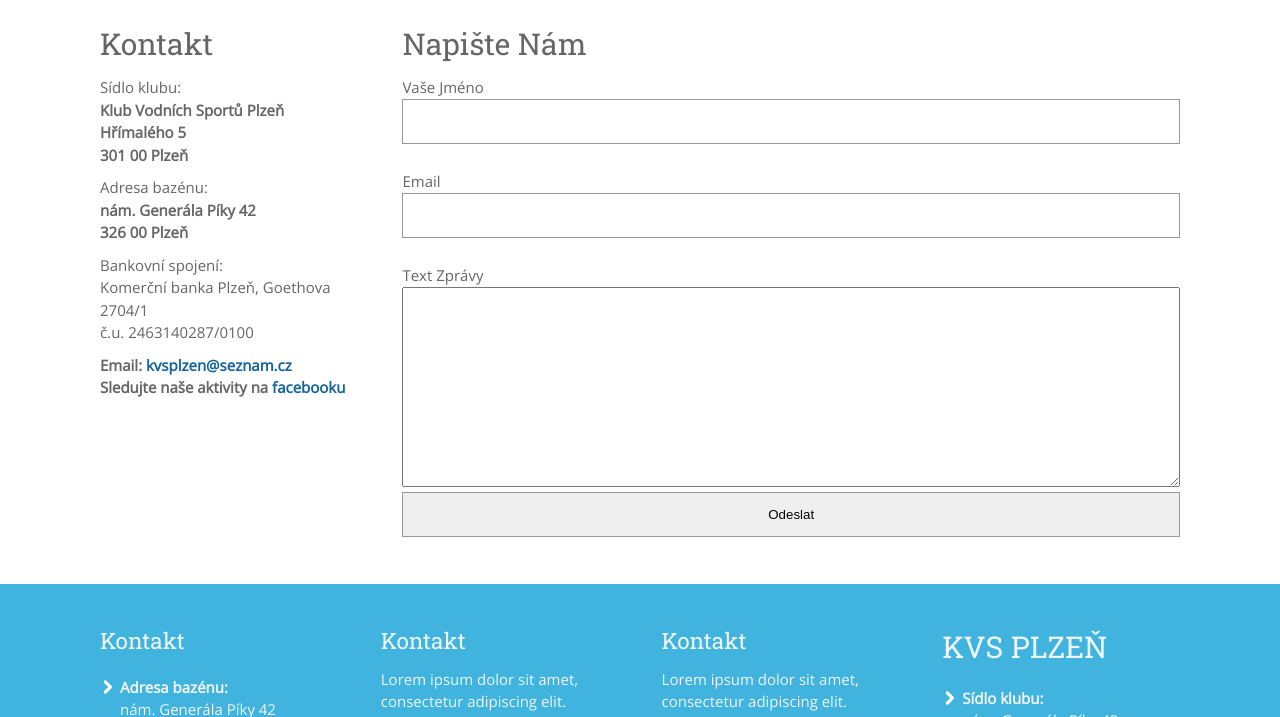
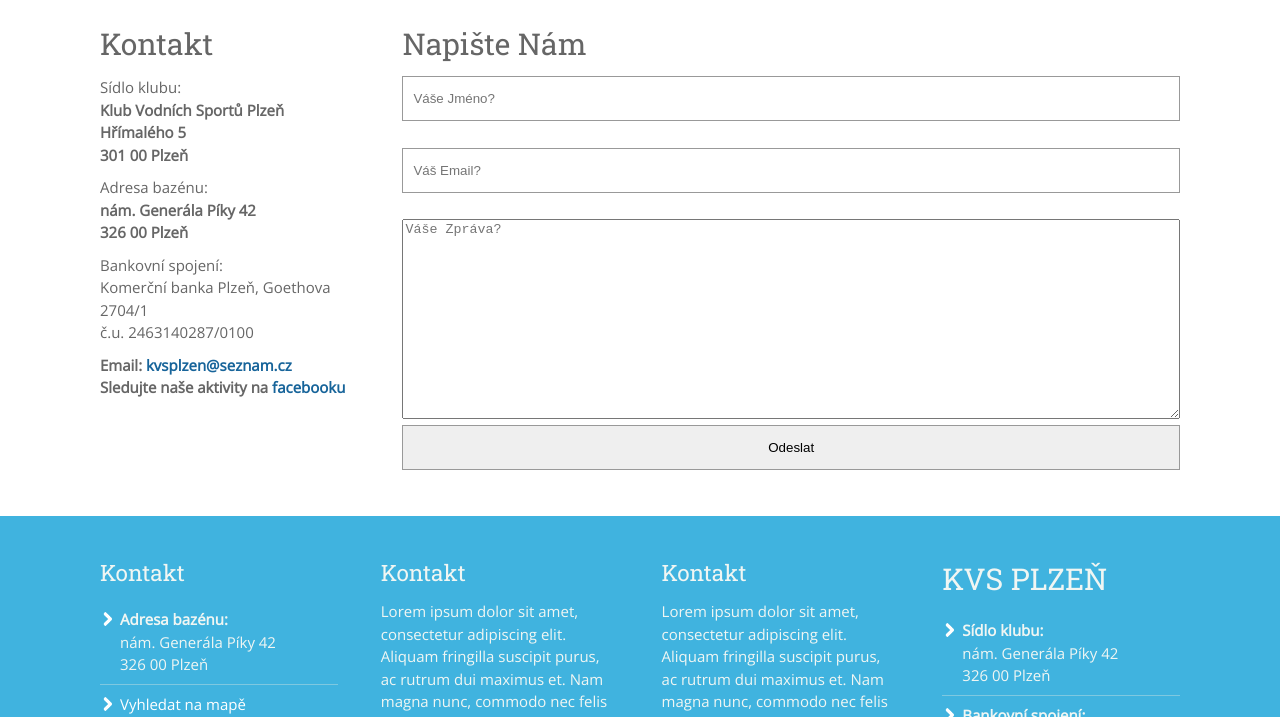
Before and after one commit to SteveVil/KVS-web, a Jekyll site: the page built from Kontakt/index.html, in a window 1280 px wide and 900 px high, scrolled down 366 px, cut to the strip 183-900 px from the top of the window. Built offline with Jekyll 4.4.1, drawn with Linux system fonts in a browser that asks for light colours; nearby versions of some CDN libraries.

Commit message:
Update index.html

```diff
--- a/Kontakt/index.html
+++ b/Kontakt/index.html
@@ -30,16 +30,16 @@
 
 		<form action="mailto:tomas.vildomec@seznam.cz" method="post">
 <div class="row requiredRow">
-	<label for="txt_VašeJméno" id="VašeJméno-ariaLabel">Vaše Jméno</label>
-	<input id="txt_VašeJméno" name="txt_VašeJméno" type="text" aria-labelledby="VašeJméno-ariaLabel" class="required" title="Vaše Jméno. povinné pole">
+	<label for="txt_VašeJméno" id="VašeJméno-ariaLabel"></label>
+	<input id="txt_VašeJméno" name="txt_VašeJméno" placeholder="Váše Jméno?" type="text" aria-labelledby="VašeJméno-ariaLabel" class="required" title="Vaše Jméno. povinné pole">
 </div>
 <div class="row">
-	<label for="Email" id="Email-ariaLabel">Email</label>
-	<input id="Email" name="Email" type="email" aria-labelledby="Email-ariaLabel" title="Vaše Jméno. povinné pole">
+	<label for="Email" id="Email-ariaLabel"></label>
+	<input id="Email" name="Email" placeholder="Váš Email?" type="email" aria-labelledby="Email-ariaLabel" title="Vaše Jméno. povinné pole">
 </div>
 <div class="row requiredRow">
-	<label for="txtarea_TextZprávy" id="TextZprávy-ariaLabel">Text Zprávy</label>
-	<textarea id="txtarea_TextZprávy" name="txtarea_TextZprávy" cols="20" rows="3" aria-labelledby="TextZprávy-ariaLabel" class="required" title="Text Zprávy. povinné pole"></textarea>
+	<label for="txtarea_TextZprávy" id="TextZprávy-ariaLabel"></label>
+	<textarea id="txtarea_TextZprávy" name="txtarea_TextZprávy" placeholder="Váše Zpráva?" cols="20" rows="3" aria-labelledby="TextZprávy-ariaLabel" class="required" title="Text Zprávy. povinné pole"></textarea>
 </div>
 <div class="row">
 <input type="submit" value="Odeslat">
```
